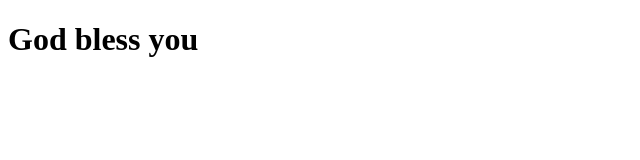
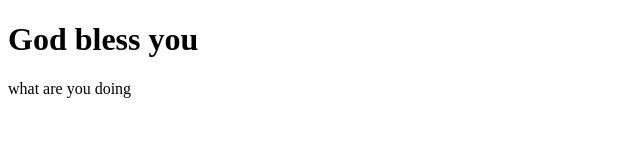
Before and after one commit to Faitht1020/git-one-example-, a plain HTML site: page index.html in a window 1280 px wide. Shown: the whole page, without its empty margins (0-640 px from the left). Drawn offline with Linux system fonts and the light colour scheme.

Commit message:
what are you doing

```diff
--- a/index.html
+++ b/index.html
@@ -8,5 +8,6 @@
 </head>
 <body>
  <h1>God bless you</h1>
+ <span>what are you doing</span>
 </body>
 </html>
```
